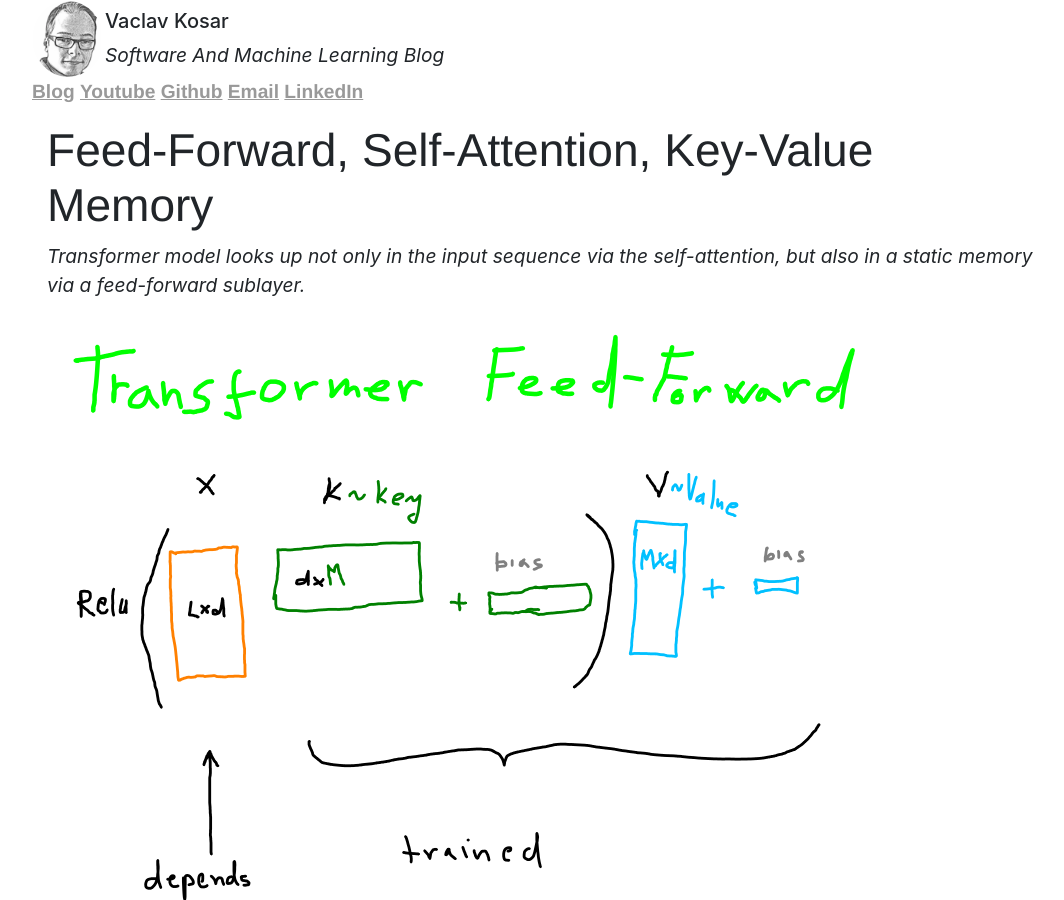
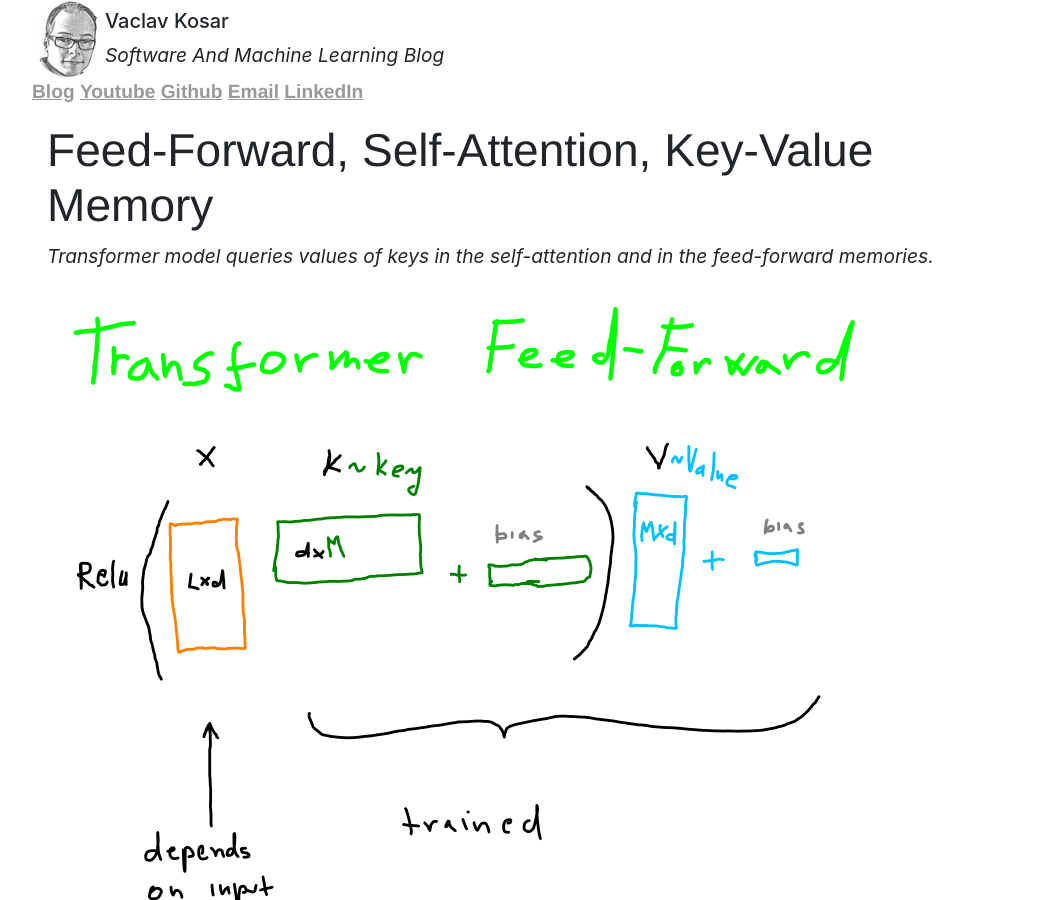
Before and after one commit to vackosar/vackosar.github.io, a Jekyll site: the page built from _posts/2021-01-02-Feed-Forward-Self-Attendion-Key-Value-Memory.md, in a window 1280 px wide and 900 px high. Shown: the whole window, without its empty margins (96-1160 px from the left). Built offline with Jekyll 4.4.1, drawn with Linux system fonts in a browser that asks for light colours; nearby versions of some CDN libraries; library files that are not in the unit come from our copies; comment, search, counter and statistics services are not loaded.

```diff
--- a/_posts/2021-01-02-Feed-Forward-Self-Attendion-Key-Value-Memory.md
+++ b/_posts/2021-01-02-Feed-Forward-Self-Attendion-Key-Value-Memory.md
@@ -4,7 +4,7 @@
 date: 2021-01-02
 categories: ml
 image: /images/transformer-feed-forward.png
-description: Transformer model looks up not only in the input sequence via the self-attention, but also in a static memory via a feed-forward sublayer.
+description: Transformer model queries values of keys in the self-attention and in the feed-forward memories.
 permalink: /:categories/:title
 ---
 [comment]: <> (image: /images/lambda-layer-thumb.png)
```
